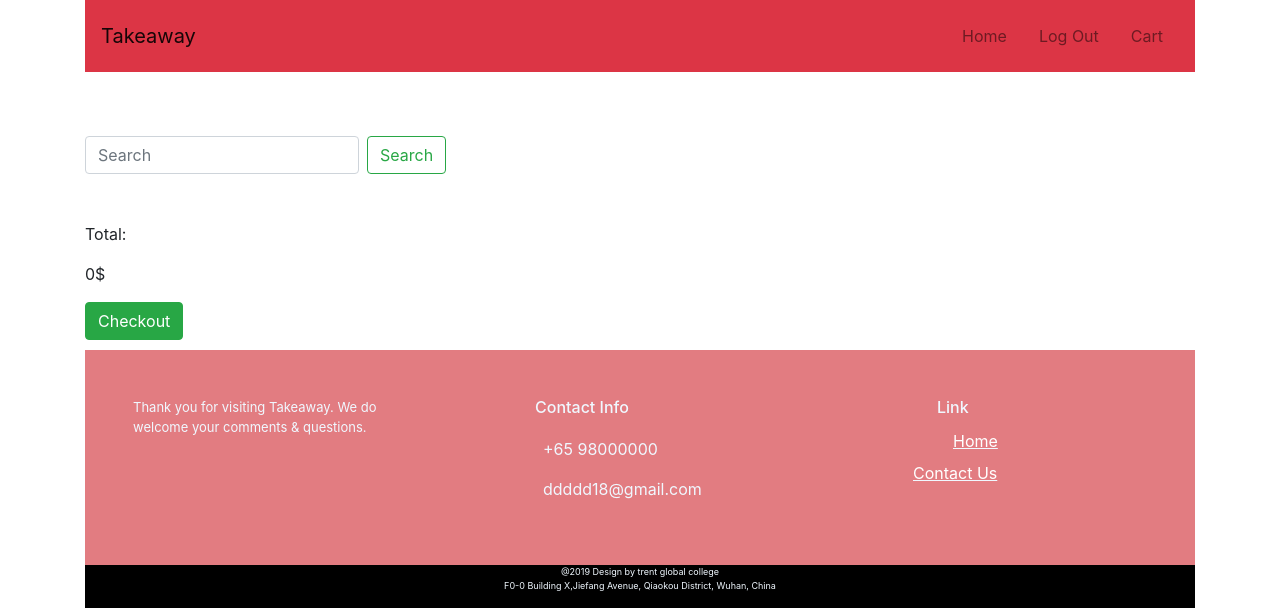
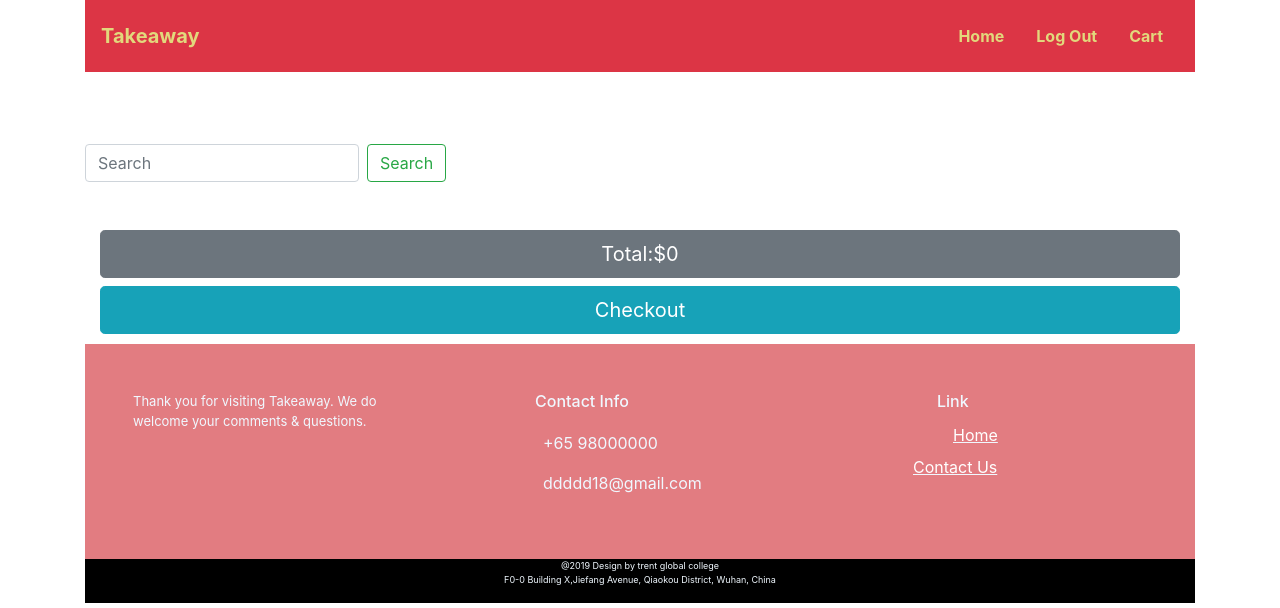
Before and after one commit to WenlingDing/takeaway, a Django app: page /cart/ in a window 1280 px wide. Shown: the top 608 px of the page. Run offline with Django 3.2, Linux system fonts and the light colour scheme; a user stored in the database is signed in; some libraries are stand-ins or nearby versions.

Commit message:
clean up

```diff
--- a/accounts/templates/register.html
+++ b/accounts/templates/register.html
@@ -27,7 +27,7 @@
         {% endfor %}
     {% endif %}
 
-    <p>If you already have an account, you can <a href="{% url 'login_link' %}">sign in </a></p>
+    <p>If you already have an account, you can <a href="{% url 'login_link' %}">sign in</a></p>
  </div>
 </div>
 <div class='container'>
@@ -35,7 +35,7 @@
     <form method="POST">
         {% csrf_token %}{{ form | as_bootstrap}}
         {{ form.as_bootstrap }}
-        <button type="submit" class="btn btn-default">submit</button>
+        <button type="submit" class="btn btn-danger">submit</button>
     </form>
 </div>
 </div>
--- a/cart/templates/cart.html
+++ b/cart/templates/cart.html
@@ -4,77 +4,29 @@
 {% block content %}
 
 <div class="container">
-<div class="row row-flex">
-    {% for item in cart_items %}
-    <div class="col-xs-10 col-xs-offset-1 col-sm-offset-0 col-sm-6 col-md-4 display panel panel-display">
-        <div class="caption">
-            <ul>
-            <li>{{ item.food.name }}</li>
-            <li>price:{{ item.food.price }}$</li>
-            </ul>
-            <p>
-                <form class="form" method="post" action="{% url 'adjust_cart' item.id %}">
+{% for item in cart_items %}
+<div class="card text-center" style="width: 16rem; display:inline-block;">
+  <img alt="Card image cap " style="width: 10rem;height: 15vw;" class="card-img-top img-fluid" src="{% get_media_prefix %}{{item.food.image}}" />
+  <div class="card-body">
+    <h5 class="card-title">{{ item.food.name }}</h5>
+     <h6>Price:  {{ item.food.price }}$</h6>
+    <p class="card-text"><form class="form" method="post" action="{% url 'adjust_cart' item.id %}">
                     {% csrf_token %}
                     <div class="form-group">
                         <label for="exampleInputAmount" class="sr-only">New Qty</label>
                         <div class="input-group">
-                            <div class="input-group-addon">Qty</div>
-                            <input name="quantity" type="number" min="0" max="999" class="form-control">
-                            <div class="input-group-addon">quantity:{{item.quantity}}</div>
+                            <div class="input-group-addon">Qty:</div>
+                            <input name="quantity" type="number" min="0" max="999" class="form-control" value="{{item.quantity}}">
                         </div>
                     </div>
-                    <button type="submit" class="btn btn-primary"><span class="glyphicon glyphicon-edit" aria-hidden="true"></span>Amend</button>
+                    <button type="submit" class="btn btn-danger"><span class="glyphicon glyphicon-edit" aria-hidden="true"></span>Amend</button>
                 </form>
-            </p>
-        </div>
-    </div>
+        </p>
+      </div>
+      </div>
     {% endfor %}
-    <div>
-    <p>Total:</p>
-    <p><span class="glyphicon glyphicon-euro" aria-hidden="true"></span>{{ total }}$</p>
-    <a href="{% url 'checkout' %}" class="btn btn-success" role="button"><span class="glyphicon glyphicon-ok-sign" aria-hidden="true"></span>Checkout</a>
-</div>
-</div>
+
+<button type="button" class="btn btn-secondary btn-lg btn-block"> Total:${{ total }}</button>
+<a href="{% url 'checkout' %}"  class="btn btn-info btn-lg btn-block" role="button" aria-pressed="true">Checkout</a>
 </div>
 {% endblock %}
-
-
-
-<!--<div class="container">-->
-<!--     <form class="form" method="post" action="{% url 'adjust_cart' item.id %}">-->
-<!--     {% csrf_token %}-->
-<!--	<table class="table table-hover table-condensed">-->
-<!--    				<thead>-->
-<!--						<tr>-->
-<!--							<th style="width:50%">Product</th>-->
-<!--							<th style="width:10%">Price</th>-->
-<!--							<th style="width:8%">Quantity</th>-->
-<!--							<th style="width:10%">Amend</th>-->
-<!--						</tr>-->
-<!--					</thead>-->
-<!--					<tbody>-->
-<!--					     {% for item in cart_items %}-->
-<!--						<tr>-->
-<!--							<td data-th="food">-->
-
-<!--										<p class="nomargin">{{ item.food.name }}</p>-->
-
-<!--							</td>-->
-<!--							<td data-th="Price">{{item.food.price}}</td>-->
-<!--							<td data-th="Quantity"><input name="quantity" type="number" min="1" max="999" class="form-control"></td>-->
-<!--							<td>-->
-<!--							 <button type="submit" class="btn btn-primary"><span class="glyphicon glyphicon-edit" aria-hidden="true"></span>Amend</button>							-->
-<!--							</td>-->
-<!--						</tr>-->
-<!--						{% endfor %}-->
-<!--					</tbody>-->
-<!--					<tfoot>-->
-<!--						<tr>-->
-<!--							<td><a href="#" class="btn btn-warning"><i class="fa fa-angle-left"></i> Continue Shopping</a></td>-->
-<!--							<td colspan="2" class="hidden-xs"></td>-->
-<!--							<td class="hidden-xs text-center"><strong>Total {{ total }}</strong></td>-->
-<!--							<td><a href="{% url 'checkout' %}" class="btn btn-success btn-block">Checkout</a></td>-->
-<!--						</tr>-->
-<!--					</tfoot>-->
-<!--				</table>-->
-<!--</div>-->
--- a/cart/views.py
+++ b/cart/views.py
@@ -10,11 +10,16 @@ def view_cart(request):
 
 @login_required
 def add_to_cart(request, id):
+    """Add a quantity of the specified product to the cart"""
     quantity = int(request.POST.get('quantity'))
     cart = request.session.get('cart', {})
-    cart[id] = cart.get(id, quantity)
+    if id in cart:
+        cart[id] = int(cart[id]) + quantity
+    else:
+        cart[id] = cart.get(id, quantity)
+
     request.session['cart'] = cart
-    return redirect(index)
+    return redirect('index')
 
 
 @login_required
--- a/static/css/style.css
+++ b/static/css/style.css
@@ -2,7 +2,6 @@ form {
     width:80%;
 }
 
-/*index*/
 
 
 /*cart*/
--- a/takeaway_app/templates/index.html
+++ b/takeaway_app/templates/index.html
@@ -19,7 +19,7 @@
     	       <img alt="Card image cap" class="card-img-top img-fluid" style="width:80%; height:25vw;" src="{% get_media_prefix %}{{food.image}}" />
     	       <h5>{{ food.name }}</h5>
     	       <h6>Cuisine: {{ food.menu }}</h6>
-          			<h6>price:{{ food.price }}$</h6>
+          			<h6>Price:${{ food.price }}</h6>
                 <a href="{% url 'food_detail' food.id %}" class="btn btn-warning read-more">Read More</a>
                 {% if user.is_authenticated %}
                 <form method="post" action="{% url 'add_to_cart' food.id %}">
--- a/templates/layout.html
+++ b/templates/layout.html
@@ -14,11 +14,12 @@
 </head>
 
 <body>
+<!--navbar-->
 <div class='container'>
  <nav class="navbar navbar-expand-lg navbar-light  bg-danger">
     <div class="d-flex flex-grow-1">
         <!--<span class="w-100 d-lg-none d-block"></span>-->
-        <a class="navbar-brand  d-lg-inline-block" href="/">
+        <a class="navbar-brand  d-lg-inline-block" href="/" style="color:#e2d87c;font-weight: bold;">
            Takeaway
         </a>
         <div class="w-100 text-right">
@@ -28,25 +29,25 @@
         </div>
     </div>
     <div class="collapse navbar-collapse flex-grow-1 text-right" id="myNavbar">
-        <ul class="navbar-nav ml-auto flex-nowrap">
+        <ul class="navbar-nav ml-auto flex-nowrap"  style="font-weight: bold;>
             <li class="nav-item">
-                <a href="{% url 'index' %}" class="nav-link m-2 menu-item nav-active">Home</a>
+                <a href="{% url 'index' %}" class="nav-link m-2 menu-item nav-active" style="color:#e2d87c;">Home</a>
             </li>
             {% if not user.is_authenticated %}
             <li class="nav-item">
-                <a href="{% url 'login_link' %}" class="nav-link m-2 menu-item">Log In</a>
+                <a href="{% url 'login_link' %}" class="nav-link m-2 menu-item" style="color:#e2d87c;">Log In</a>
             </li>
             <li class="nav-item">
-                <a href="{% url 'register_link' %}" class="nav-link m-2 menu-item">Register</a></li>
+                <a href="{% url 'register_link' %}" class="nav-link m-2 menu-item" style="color:#e2d87c;">Register</a></li>
             {% else %}
             </li>
             <li class="nav-item">
-                <a href="{% url 'logout_link' %}" class="nav-link m-2 menu-item">Log Out</a>
+                <a href="{% url 'logout_link' %}" class="nav-link m-2 menu-item" style="color:#e2d87c;">Log Out</a>
             </li>
             {% endif %}
              {% if user.is_authenticated %}
             <li class="nav-item">
-                <a href="{% url 'view_cart'  %}" class="nav-link m-2 menu-item">Cart
+                <a href="{% url 'view_cart'  %}" class="nav-link m-2 menu-item" style="color:#e2d87c;">Cart
                  {% if food_count > 0 %}
                 <label class="badge badge-warning">{{ food_count }}</label>
             {% endif %} </a>
@@ -55,11 +56,11 @@
         </ul>
     </div>
 </nav>
-
-<ul class="nav justify-content-center bg-light my-3 my-lg-3 ">
+<!--second menu-->
+<ul class="nav justify-content-center bg-light my-4 my-lg-4 ">
  {% for menu in menu %}
   <li class="nav-item" style="text-transform: uppercase;">
-    <a class="nav-link"  href="{% url 'menu' id=menu.id %}">{{menu.name}}</a>
+    <a class="nav-link" style="color:red;font-weight: bold;" href="{% url 'menu' id=menu.id %}">{{menu.name}}</a>
   </li>
   {% endfor %}
 </ul>
```
Also changed, not shown: checkout/templates/checkout.html (+4 -45 lines), takeaway_app/templates/detail.html (+14 -14 lines), takeaway_app/templates/menu.html (+10 -6 lines), takeaway_app/templates/search.html (+17 -12 lines), db.sqlite3.
